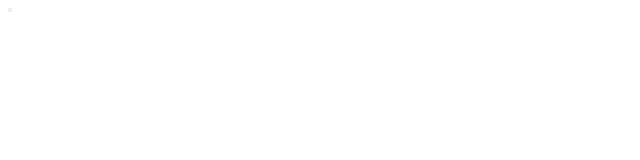
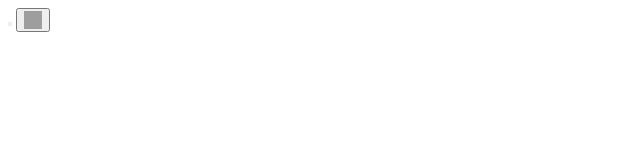
Before and after one commit to carlcarter89/button, a plain HTML site: page index.html in a window 1280 px wide. Shown: the full height of the page, 0-640 px from the left. Drawn offline with Linux system fonts and the light colour scheme; grey boxes are pictures that could not be loaded.

Commit message:
Update index.html

```diff
--- a/index.html
+++ b/index.html
@@ -30,6 +30,9 @@
     <input type="text" id="textToCopy" value="" style="position: absolute; left: -9999px;">
 
     <button id="copyButton" onclick="copyToClipboard()"></button>
+    <button class="copyButton" onclick="copyToClipboard()">
+      <img src="https://img.icons8.com/pastel-glyph/2x/copy.png" alt="Copy Icon" style="width: 18px; height: 18px; vertical-align: middle;">
+    </button>
 
     <script>
         function getQueryParam(name) {
@@ -54,6 +57,5 @@
         }
     </script>
     <!-- Include Font Awesome JS -->
-    <script src="https://cdnjs.cloudflare.com/ajax/libs/font-awesome/5.15.4/js/all.min.js"></script>
 </body>
 </html>
```
